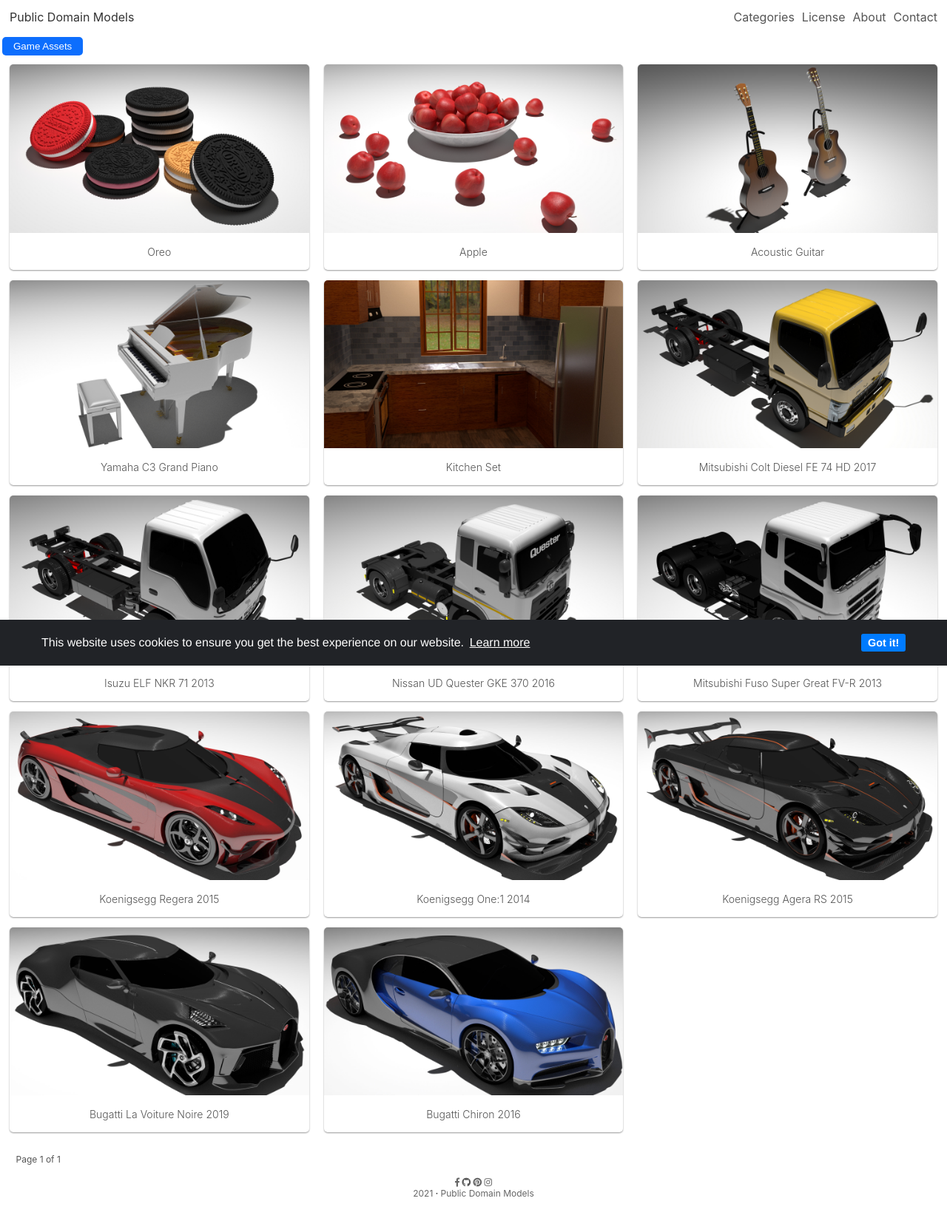
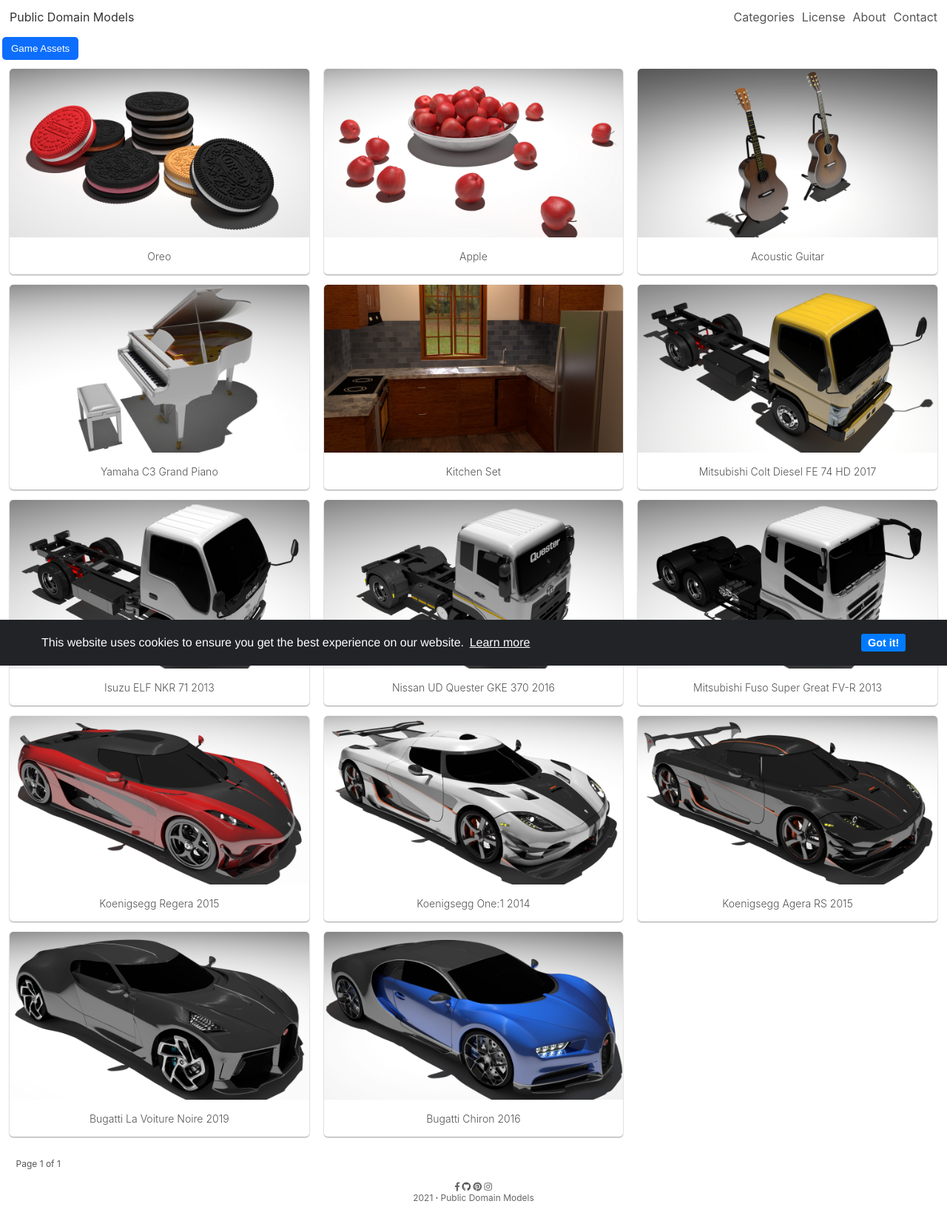
Before and after one commit to mohamadrido/project, a Jekyll site: the page built from index.html, in a window 1280 px wide. Shown: the whole page at 74% size. Built offline with Jekyll 4.4.1, drawn with Linux system fonts in a browser that asks for light colours; nearby versions of some CDN libraries; the list of posts is cut into pages by our own code.

Commit message:
Update default.html

```diff
--- a/_layouts/default.html
+++ b/_layouts/default.html
@@ -37,7 +37,7 @@
 </header>
 <p></p>
 <div class="row">
-<button style="  border: none; outline: 0; display: inline-block; padding: 5px 15px; color: #fff; background-color: #0d6efd; text-align: center; cursor: pointer; border-radius: 5px;"><a style="text-decoration: none; color: #fff;" href="htps://publicdomainmodels.com/game-assets">Game Assets</a></button>
+<button style="  border: none; outline: 0; display: inline-block; padding: 8px 12px; color: #fff; background-color: #0d6efd; text-align: center; cursor: pointer; border-radius: 5px;"><a style="text-decoration: none; color: #fff;" href="htps://publicdomainmodels.com/game-assets">Game Assets</a></button>
 </div>
 <p></p>
 
```
